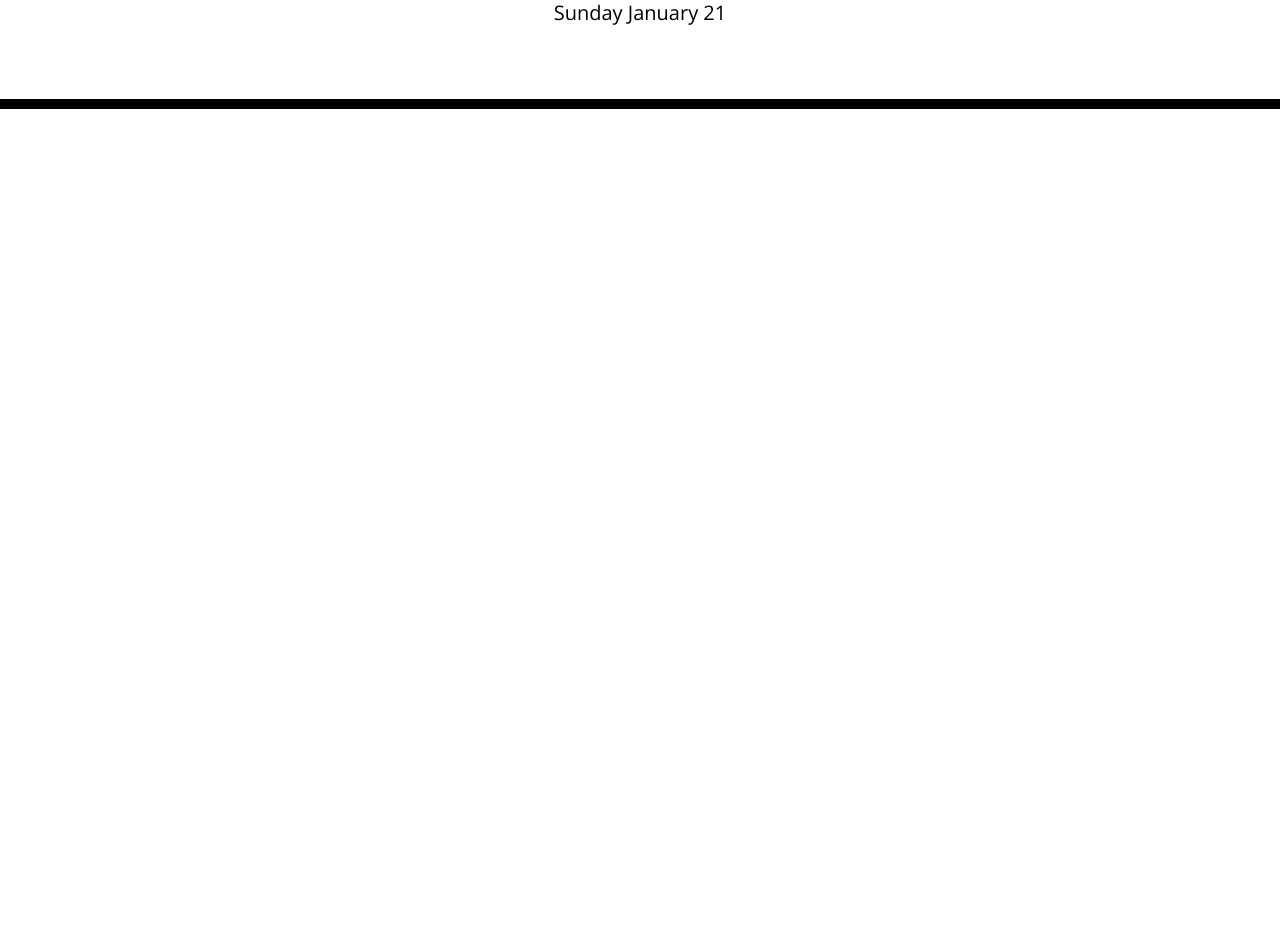
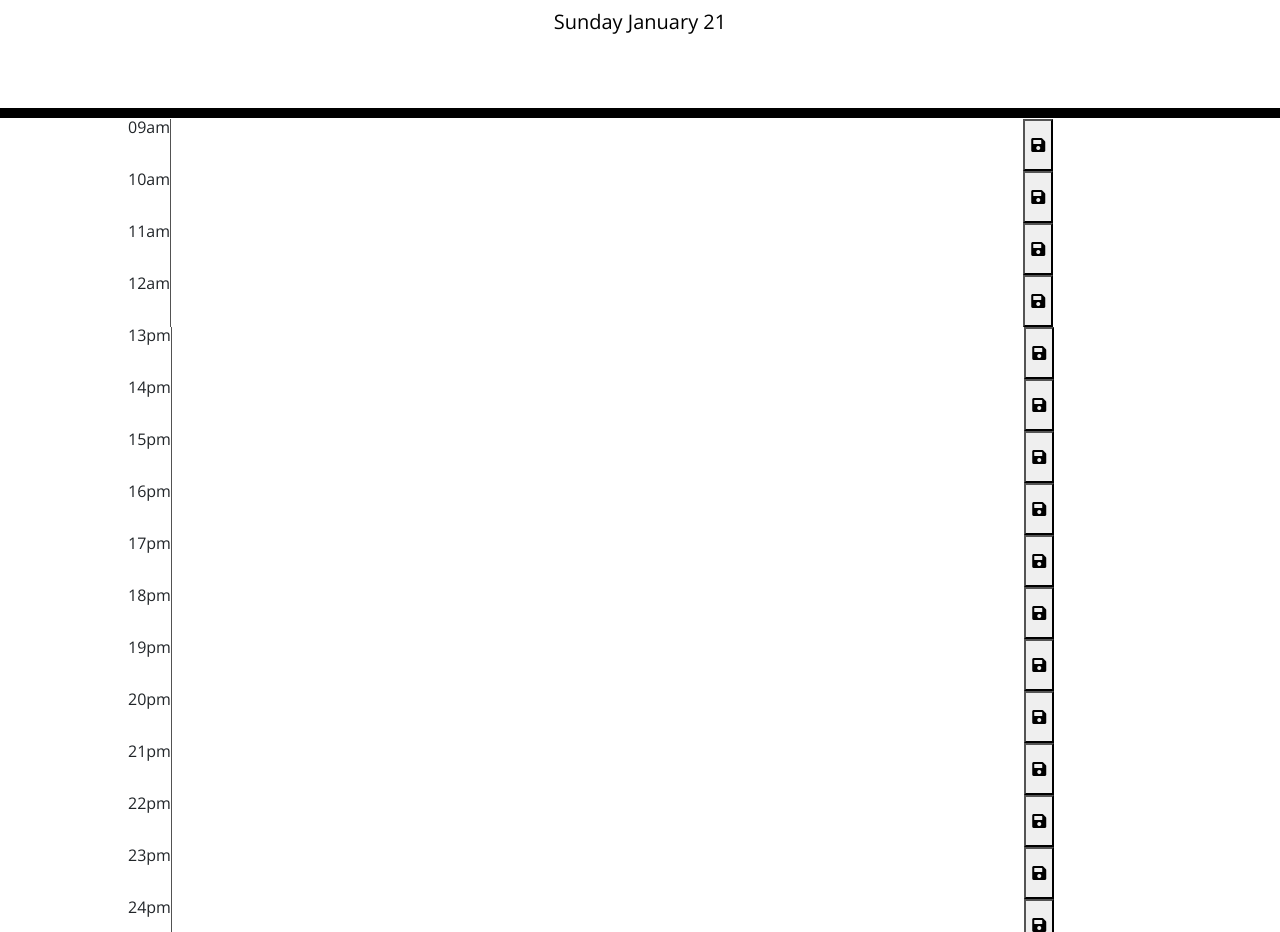
Before and after one commit to vickyw0102/Work-day-schedule-, a plain HTML site: page index.html in a window 1280 px wide. Shown: the part 178-1110 px from the top of the page. Before the commit the page ends 800 px from the top, so only its background shows below. Drawn offline with nearby package versions, Linux system fonts and the light colour scheme.

Commit message:
added schedulers without saved and border stuff

```diff
--- a/assets/style.css
+++ b/assets/style.css
@@ -4,13 +4,18 @@ font-size: 16px;
 line-height: 1;
 }
 
+.container {
+    max-width: 1024px;
+    margin:100,100,100,100;
+}
 textarea {
-background: transparent;
-border: none;
-resize: none;
-color: #000000;
-border-left: 1px solid black;
-padding: 10px;
+    background: transparent;
+    border: none;
+    resize: none;
+    color: rgb(82, 82, 82);
+    border-left: 1px solid rgb(82, 82, 82);
+    padding: 10px;
+    letter-spacing: 1px;
 }
 
 header {
@@ -24,6 +29,7 @@ padding: 60px;
 
 .description {
 white-space: pre-wrap;
+font-weight: 600;
 }
 
 .time-block {
@@ -38,24 +44,30 @@ border-top: 1px solid white;
 }
 
 .hour {
-background-color: #ffffff;
-color: #000000;
-border-top: 1px dashed #000000;
+    background-color: #ffeaa7;
+    color: rgb(82, 82, 82);
+    padding-top: 27px;
+    padding-left: 10px;
+    font-size: 25px;
+    font-weight: 500;
 }
 
 .past {
-background-color: #d3d3d3;
-color: white;
+    background-color: #dfe6e9;
+    border-radius: 15px;
+    color: white;
 }
 
 .present {
 background-color: #ff6961;
 color: white;
+border-radius: 15px;
 }
 
 .future {
 background-color: #77dd77;
 color: white;
+border-radius: 15px;
 }
 
 .saveBtn {
@@ -67,6 +79,10 @@ color: white;
 }
 
 .saveBtn i:hover {
-font-size: 20px;
+font-size: 30px;
 transition: all 0.3s ease-in-out;
 }
+
+.white-text {
+    color:white;
+}
--- a/index.html
+++ b/index.html
@@ -5,10 +5,8 @@
         <meta name = "viewport" content="width=device-width, initial-scale=1.0" />
         <meta http-equiv="X-UA-Compatible" content="ie=edge" />
         <link
-        href="https://cdn.jsdelivr.net/npm/bootstrap@5.3.0-alpha3/dist/css/bootstrap.min.css"
         rel="stylesheet"
-        integrity="sha384-KK94CHFLLe+nY2dmCWGMq91rCGa5gtU4mk92HdvYe+M/SXH301p5ILy+dN9+nJOZ"
-        crossorigin="anonymous"
+        href="https://stackpath.bootstrapcdn.com/bootstrap/4.3.1/css/bootstrap.min.css"
         />
         <link
             rel="stylesheet"
@@ -32,23 +30,78 @@
         </header>
             <div class="container">
             <!-- Timeblocks go here -->
-                <div id="timeBlocksContainer" class ="row-time"></div>
-                    <div class="col-md-1" id="9"></div>
-                    <div class="col-md-1" id="10"></div>
-                    <div class="col-md-1" id="11"></div>
-                    <div class="col-md-1" id="12"></div>
-                    <div class="col-md-1" id="13"></div>
-                    <div class="col-md-1" id="14"></div>
-                    <div class="col-md-1" id="15"></div>
-                    <div class="col-md-1" id="16"></div>
-                    <div class="col-md-1" id="17"></div>
-                    <div class="col-md-1" id="18"></div>
-                    <div class="col-md-1" id="19"></div>
-                    <div class="col-md-1" id="20"></div>
-                    <div class="col-md-1" id="21"></div>
-                    <div class="col-md-1" id="22"></div>
-                    <div class="col-md-1" id="23"></div>
-                    <div class="col-md-1" id="24"></div>
+                <div id="timeBlocksContainer" class ="row time-div" >
+                <!-- <id= class="col-md-1-hr"><span id="Time">Time</span></div>
+                <Label class="col-md-10-item" type="text" aria-placeholder="Items"></Label>
+                <Label class="col-md-1-saveBtn> type="button></label> -->
+
+                    <div class="col-md-1-hour"><span id="9">09am</span></div>
+                    <textarea class="col-md-10" type="text" name="items"></textarea>
+                    <button class="col-md-1-btn"><i class="fas fa-save"></i></button>
+                    <br>
+                    <div class="col-md-1-hour"><span id="10">10am</span></div>
+                    <textarea class="col-md-10" type="text" name="items"></textarea>
+                    <button class="col-md-1-btn"><i class="fas fa-save"></i></button>
+                    <br>
+                    <div class="col-md-1-hour"><span id="11">11am</span></div>
+                    <textarea class="col-md-10" type="text" name="items"></textarea>
+                    <button class="col-md-1-btn"><i class="fas fa-save"></i></button>
+                    <br>
+                    <div class="col-md-1-hour"><span id="12">12am</span></div>
+                    <textarea class="col-md-10" type="text" name="items"></textarea>
+                    <button class="col-md-1-btn"><i class="fas fa-save"></i></button>
+                    <br>
+                    <div class="col-md-1-hour"><span id="13">13pm</span></div>
+                    <textarea class="col-md-10" type="text" name="items"></textarea>
+                    <button class="col-md-1-btn"><i class="fas fa-save"></i></button>
+                    <br>
+                    <div class="col-md-1-hour"><span id="14">14pm</span></div>
+                    <textarea class="col-md-10" type="text" name="items"></textarea>
+                    <button class="col-md-1-btn"><i class="fas fa-save"></i></button>
+                    <br>
+                    <div class="col-md-1-hour"><span id="15">15pm</span></div>
+                    <textarea class="col-md-10" type="text" name="items"></textarea>
+                    <button class="col-md-1-btn"><i class="fas fa-save"></i></button>
+                    <br>
+                    <div class="col-md-1-hour"><span id="16">16pm</span></div>
+                    <textarea class="col-md-10" type="text" name="items"></textarea>
+                    <button class="col-md-1-btn"><i class="fas fa-save"></i></button>
+                    <br>
+                    <div class="col-md-1-hour"><span id="17">17pm</span></div>
+                    <textarea class="col-md-10" type="text" name="items"></textarea>
+                    <button class="col-md-1-btn"><i class="fas fa-save"></i></button>
+                    <br>
+                    <div class="col-md-1-hour"><span id="18">18pm</span></div>
+                    <textarea class="col-md-10" type="text" name="items"></textarea>
+                    <button class="col-md-1-btn"><i class="fas fa-save"></i></button>
+                    <br>
+                    <div class="col-md-1-hour"><span id="19">19pm</span></div>
+                    <textarea class="col-md-10" type="text" name="items"></textarea>
+                    <button class="col-md-1-btn"><i class="fas fa-save"></i></button>
+                    <br>
+                    <div class="col-md-1-hour"><span id="20">20pm</span></div>
+                    <textarea class="col-md-10" type="text" name="items"></textarea>
+                    <button class="col-md-1-btn"><i class="fas fa-save"></i></button>
+                    <br>
+                    <div class="col-md-1-hour"><span id="21">21pm</span></div>
+                    <textarea class="col-md-10" type="text" name="items"></textarea>
+                    <button class="col-md-1-btn"><i class="fas fa-save"></i></button>
+                    <br>
+                    <div class="col-md-1-hour"><span id="22">22pm</span></div>
+                    <textarea class="col-md-10" type="text" name="items"></textarea>
+                    <button class="col-md-1-btn"><i class="fas fa-save"></i></button>
+                    <br>
+                    <div class="col-md-1-hour"><span id="23">23pm</span></div>
+                    <textarea class="col-md-10" type="text" name="items"></textarea>
+                    <button class="col-md-1-btn"><i class="fas fa-save"></i></button>
+                    <br>
+                    <div class="col-md-1-hour"><span id="24">24pm</span></div>
+                    <textarea class="col-md-10" type="text" name="items"></textarea>
+                    <button class="col-md-1-btn"><i class="fas fa-save"></i></button>
+
+
+                </div>
+
             </div>
 
             <footer>
--- a/script.js
+++ b/script.js
@@ -1,12 +1,16 @@
 var currentDay = $("#currentDay");
 var today =dayjs();
 currentDay.text(today.format('dddd MMMM DD'));
-function timeBlock(){
-    var timeBlock = $ ("#timeBlocksContainer");
-    var timeBlockDiv = ("<div>")
+// function timeBlock(){
+//     var timeBlock = $ ("#timeBlocksContainer");
+//     var timeBlockDiv = ("<div>")
+//     var currentHours = dayjs ().hour();
+//     console.log(currentHours);
+//     timeBlock.addClass('.time-block');
+// }
+$(".time-div").each(function(){
+    var timeBlock = $(this);
     var currentHours = dayjs ().hour();
     console.log(currentHours);
     timeBlock.addClass('.time-block');
-
-
-}
+});
```
